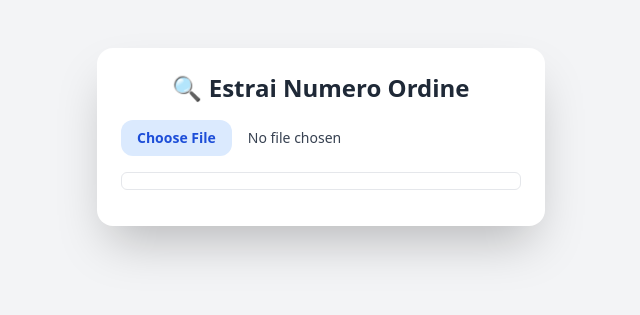
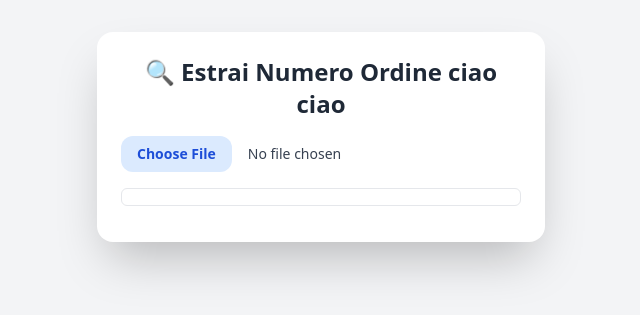
Before and after one commit to piemaione/ocr-numero-ordine, a plain HTML site: page index.html in a window 1280 px wide. Shown: the part 263-578 px from the top of the page, without its empty margins (319-959 px from the left). Drawn offline with nearby package versions, Linux system fonts and the light colour scheme.

Commit message:
Update index.html

```diff
--- a/index.html
+++ b/index.html
@@ -18,7 +18,7 @@
 
 <body class="bg-gray-100 dark:bg-gray-900 flex flex-col items-center justify-center min-h-screen p-4">
   <div class="bg-white dark:bg-gray-800 shadow-2xl rounded-2xl p-6 w-full max-w-md text-center">
-    <h1 class="text-2xl font-bold mb-4 text-gray-800 dark:text-gray-100">🔍 Estrai Numero Ordine</h1>
+    <h1 class="text-2xl font-bold mb-4 text-gray-800 dark:text-gray-100">🔍 Estrai Numero Ordine ciao ciao</h1>
 
     <label class="block mb-4">
       <input type="file" accept="image/*" id="imageInput"
```
